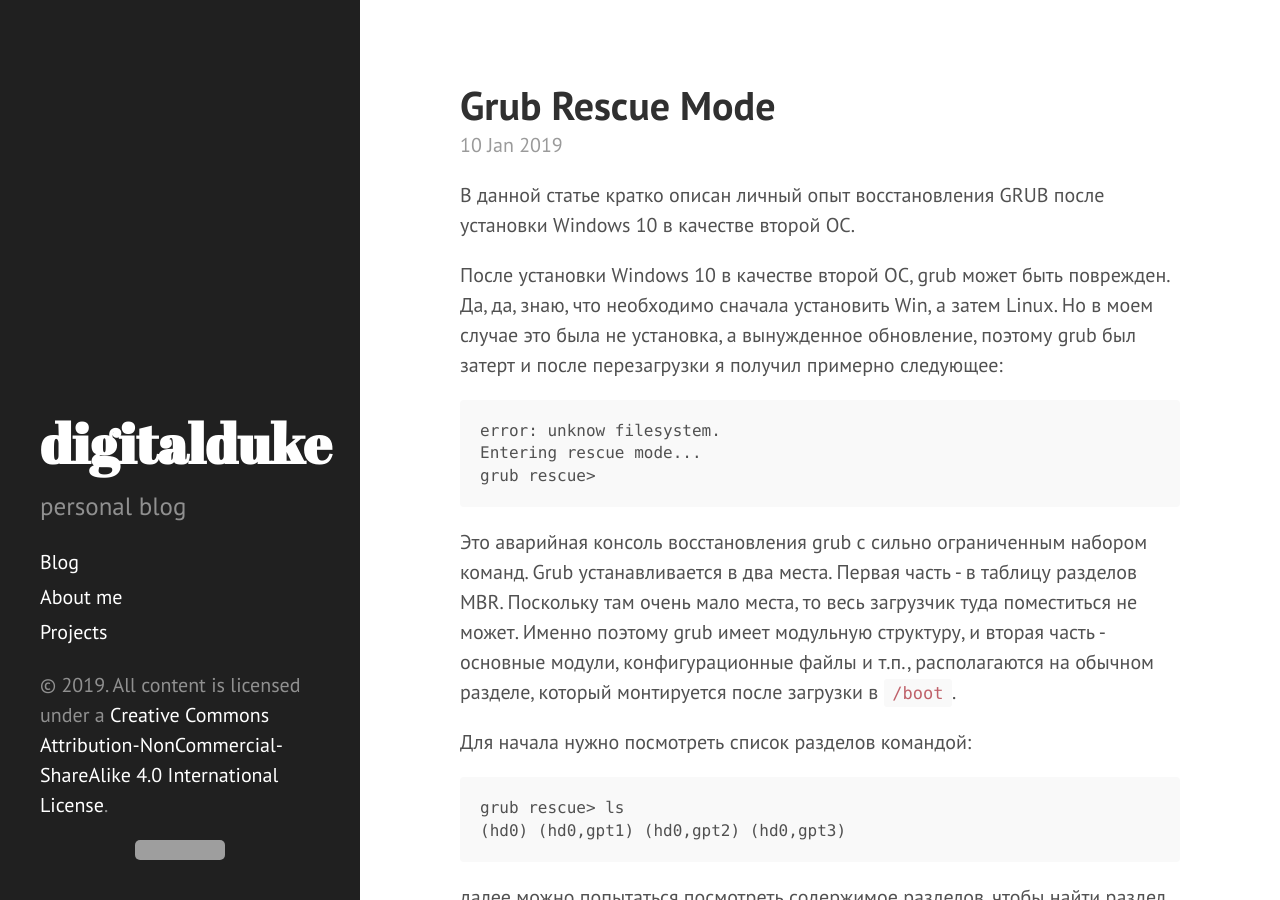
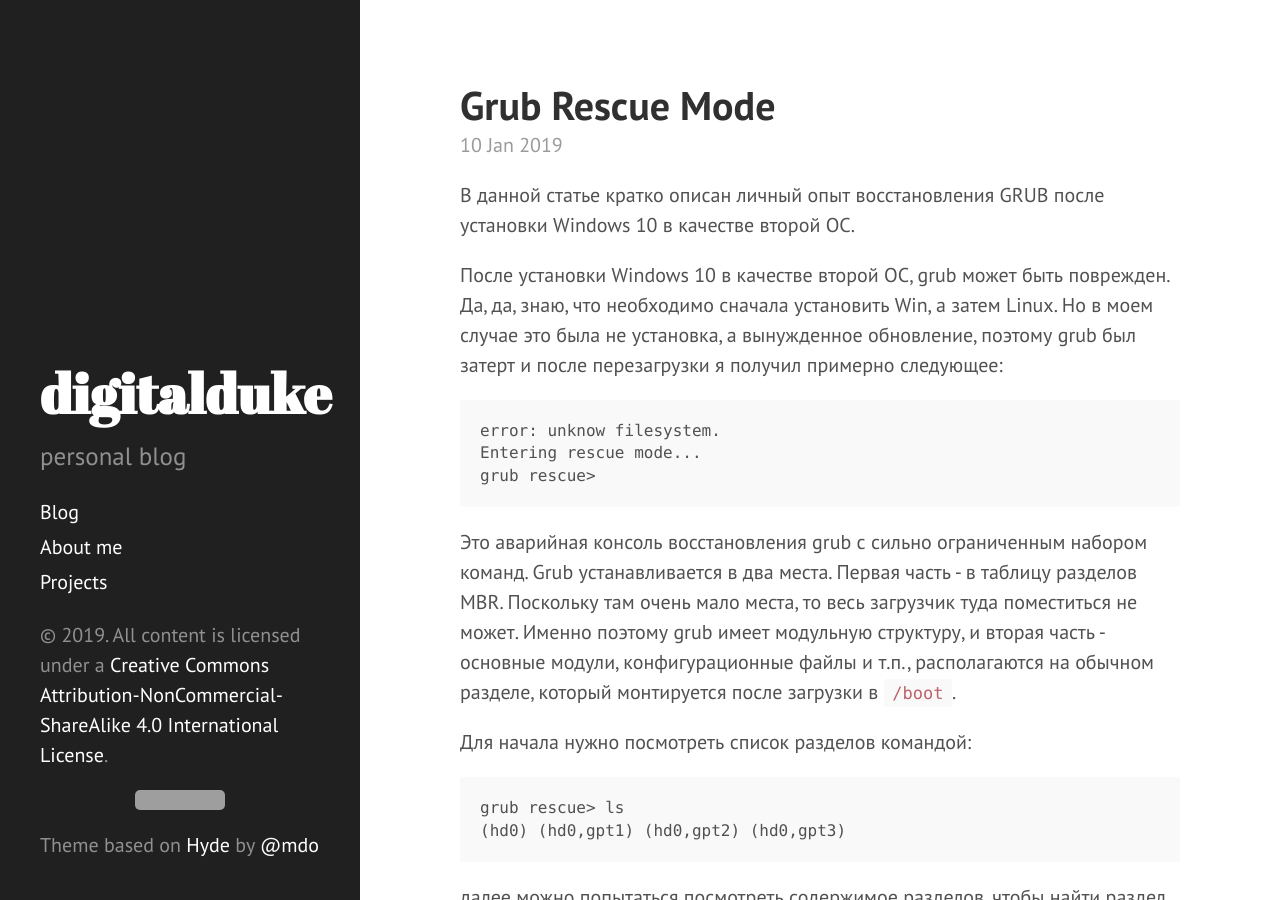
Before and after one commit to digitalduke/digitalduke.github.io, a Jekyll site: the page built from index.html, in a window 1280 px wide and 900 px high. Built offline with Jekyll 4.4.1, drawn with Linux system fonts in a browser that asks for light colours; the list of posts is cut into pages by our own code; grey boxes are pictures that could not be loaded.

Commit message:
Added information about used theme.

```diff
--- a/_includes/sidebar.html
+++ b/_includes/sidebar.html
@@ -30,5 +30,6 @@
     </nav>
 
     <p>&copy; {{ site.time | date: '%Y' }}. All content is licensed under a <a rel="license" href="http://creativecommons.org/licenses/by-nc-sa/4.0/">Creative Commons Attribution-NonCommercial-ShareAlike 4.0 International License</a>.<p align="center"><img alt="Creative Commons License" style="border-width:0" src="https://i.creativecommons.org/l/by-nc-sa/4.0/88x31.png" /></p></p>
+    <p>Theme based on <a href="https://github.com/poole/hyde">Hyde</a> by <a href="https://twitter.com/mdo">@mdo</a></p>
   </div>
 </div>
```
